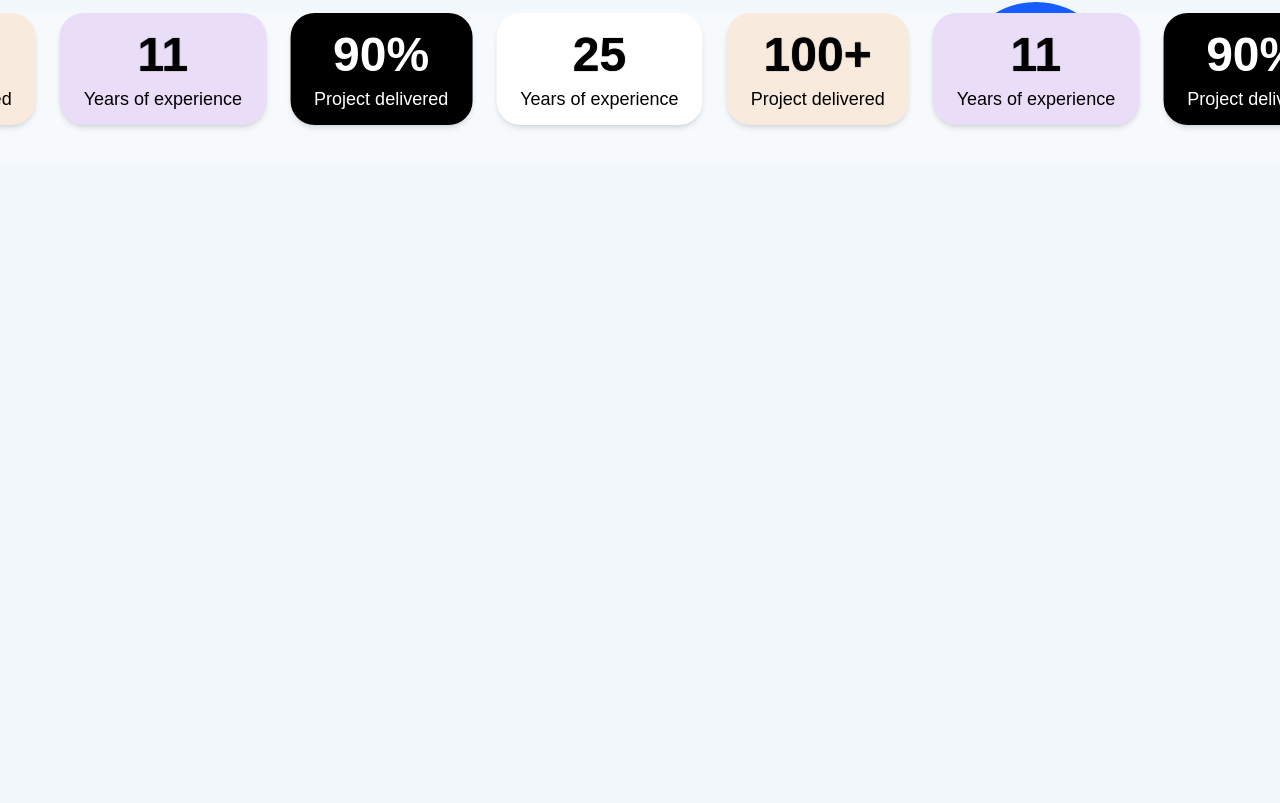
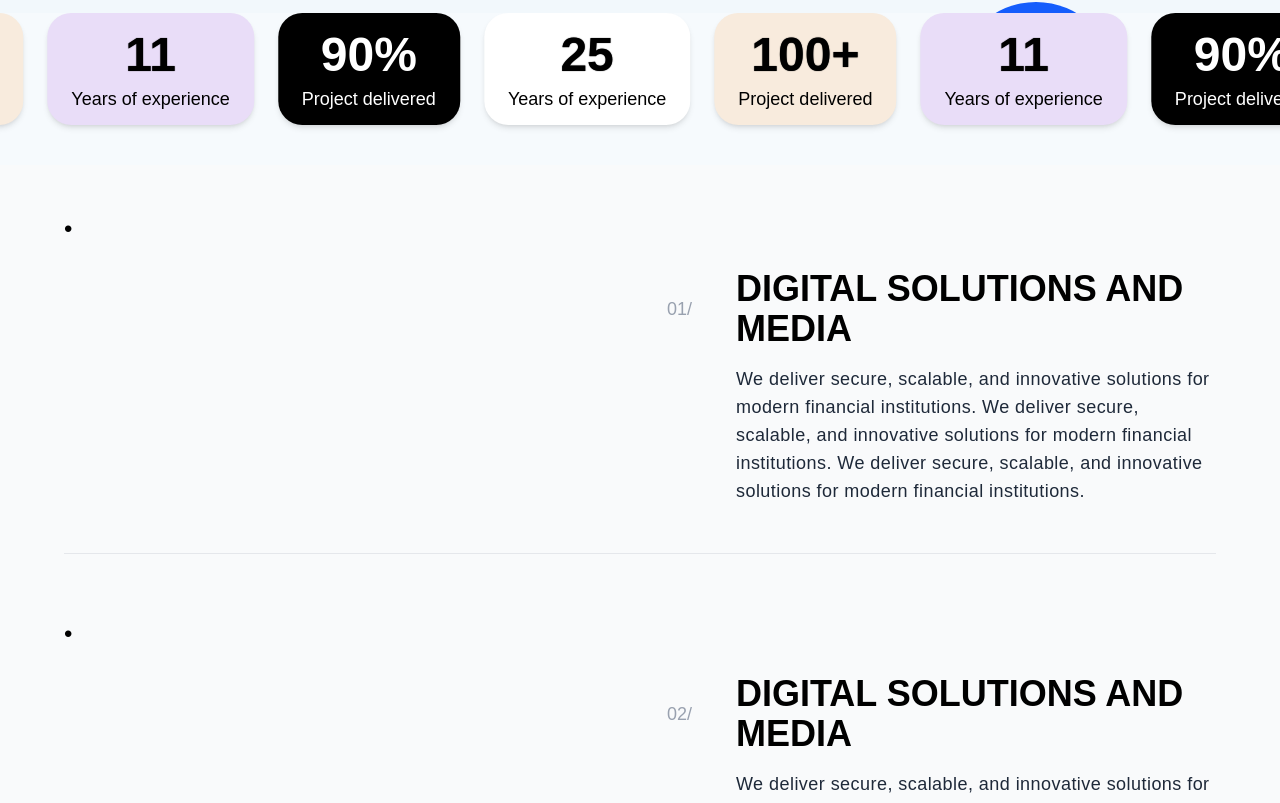
Before and after one commit to rashmikaz/forge, a Next.js app: page / in a window 1280 px wide. Shown: the part 1647-2450 px from the top of the page. Before the commit the page ends 1812 px from the top, so only its background shows below. Built offline with nearby package versions, Linux system fonts and the light colour scheme; a web font is replaced by a local one.

Commit message:
service section

```diff
--- a/src/app/landing/page.jsx
+++ b/src/app/Home/page.jsx
@@ -9,7 +9,7 @@ import {
   FaLinkedinIn,
 } from "react-icons/fa";
 
-const Landing = () => {
+const Home = () => {
   const [scrollY, setScrollY] = useState(0);
   const [exitAnimation, setExitAnimation] = useState(false);
 
@@ -178,4 +178,4 @@ const Landing = () => {
   );
 };
 
-export default Landing;
+export default Home;
--- a/src/app/components/Footer.jsx
+++ b/src/app/components/Footer.jsx
@@ -15,7 +15,7 @@ const Footer = () => {
   return (
     <footer
       onMouseMove={handleMouseMove}
-      className="bg-[#1E1E1E] text-gray-300 px-8 py-30 pl-44 pr-44"
+      className="bg-[#1E1E1E] text-gray-300 px-8 py-40 pl-44 pr-44"
     >
       <div className="flex flex-col md:flex-row items-center justify-between border-b border-gray-600 pb-4 relative bottom-10">
         <div className="text-white relative bottom-16">
--- a/src/app/components/Navbar.jsx
+++ b/src/app/components/Navbar.jsx
@@ -5,11 +5,13 @@ const Navbar = () => {
   return (
     <nav className=" text-gray pt-9 pl-44 pr-44">
       <div className="max-w-7xl mx-auto flex justify-between items-center">
-        <h1 className="text-1xl font-bold  text-gray-400">FORGE.</h1>
+        <h1 href="/" className="text-1xl font-bold  text-gray-400">
+          FORGE.
+        </h1>
 
         <ul className="flex space-x-15 font-medium text-gray-400">
           <li>
-            <Link href="" className="hover:text-gray-400">
+            <Link href="/" className="hover:text-gray-400">
               Home
             </Link>
           </li>
--- /dev/null
+++ b/src/app/components/Service.jsx
@@ -0,0 +1,62 @@
+"use client";
+
+import React from "react";
+
+const sections = [
+  {
+    id: "01",
+    title: "DIGITAL SOLUTIONS AND MEDIA",
+    description:
+      "We deliver secure, scalable, and innovative solutions for modern financial institutions. We deliver secure, scalable, and innovative solutions for modern financial institutions. We deliver secure, scalable, and innovative solutions for modern financial institutions.",
+  },
+  {
+    id: "02",
+    title: "DIGITAL SOLUTIONS AND MEDIA",
+    description:
+      "We deliver secure, scalable, and innovative solutions for modern financial institutions. We deliver secure, scalable, and innovative solutions for modern financial institutions. We deliver secure, scalable, and innovative solutions for modern financial institutions.",
+  },
+  {
+    id: "03",
+    title: "DIGITAL SOLUTIONS AND MEDIA",
+    description:
+      "We deliver secure, scalable, and innovative solutions for modern financial institutions. We deliver secure, scalable, and innovative solutions for modern financial institutions. We deliver secure, scalable, and innovative solutions for modern financial institutions.",
+  },
+  {
+    id: "04",
+    title: "DIGITAL SOLUTIONS AND MEDIA",
+    description:
+      "We deliver secure, scalable, and innovative solutions for modern financial institutions. We deliver secure, scalable, and innovative solutions for modern financial institutions. We deliver secure, scalable, and innovative solutions for modern financial institutions.",
+  },
+];
+
+const Service = () => {
+  return (
+    <div className="bg-gray-50 min-h-screen flex flex-col items-center justify-center px-6 py-12">
+      <div className="w-full max-w-6xl space-y-16">
+        {sections.map((section) => (
+          <div
+            key={section.id}
+            className="flex flex-col border-b border-gray-200 pb-12"
+          >
+            <div className="flex items-center justify-between mb-6">
+              <span className="text-black text-2xl">•</span>
+            </div>
+
+            <div className="flex items-center justify-end gap-3">
+              <span className="text-gray-400 text-lg pr-8">{section.id}/</span>
+              <h2 className="text-3xl md:text-4xl font-bold  w-[30rem]">
+                {section.title}
+              </h2>
+            </div>
+
+            <p className="text-gray-800 text-base md:text-lg  mt-4 ml-auto w-[30rem] leading-7 tracking-wide text-left">
+              {section.description}
+            </p>
+          </div>
+        ))}
+      </div>
+    </div>
+  );
+};
+
+export default Service;
--- a/src/app/page.jsx
+++ b/src/app/page.jsx
@@ -1,22 +1,23 @@
 "use client";
 
-import Landing from "./landing/page";
+import HomeComponent from "./Home/page"; // rename import
 import Intro from "./intro/page";
 import InfiniteScroll from "./components/InfiniteScroll";
+import Service from "./components/Service";
 
-export default function Home() {
+export default function MainPage() {
   return (
     <main className="w-full">
-      {/* First Section */}
       <section className="h-screen w-full">
-        <Landing />
+        <HomeComponent />
       </section>
 
-      {/* Next Section */}
       <section className="h-screen w-full">
         <Intro />
       </section>
+
       <InfiniteScroll />
+      <Service />
     </main>
   );
 }
--- a/src/app/solutions/page.jsx
+++ b/src/app/solutions/page.jsx
@@ -35,7 +35,7 @@ const Page = () => {
           <Scroll />
         </div>
 
-        <div className="pt-40 pl-[150px] mb-58 flex flex-col space-y-20 relative top-40 right-10">
+        <div className="pt-40 pl-[150px] mb-88 flex flex-col space-y-20 relative top-40 right-10">
           {services.map((service, index) => (
             <div
               key={index}
```
